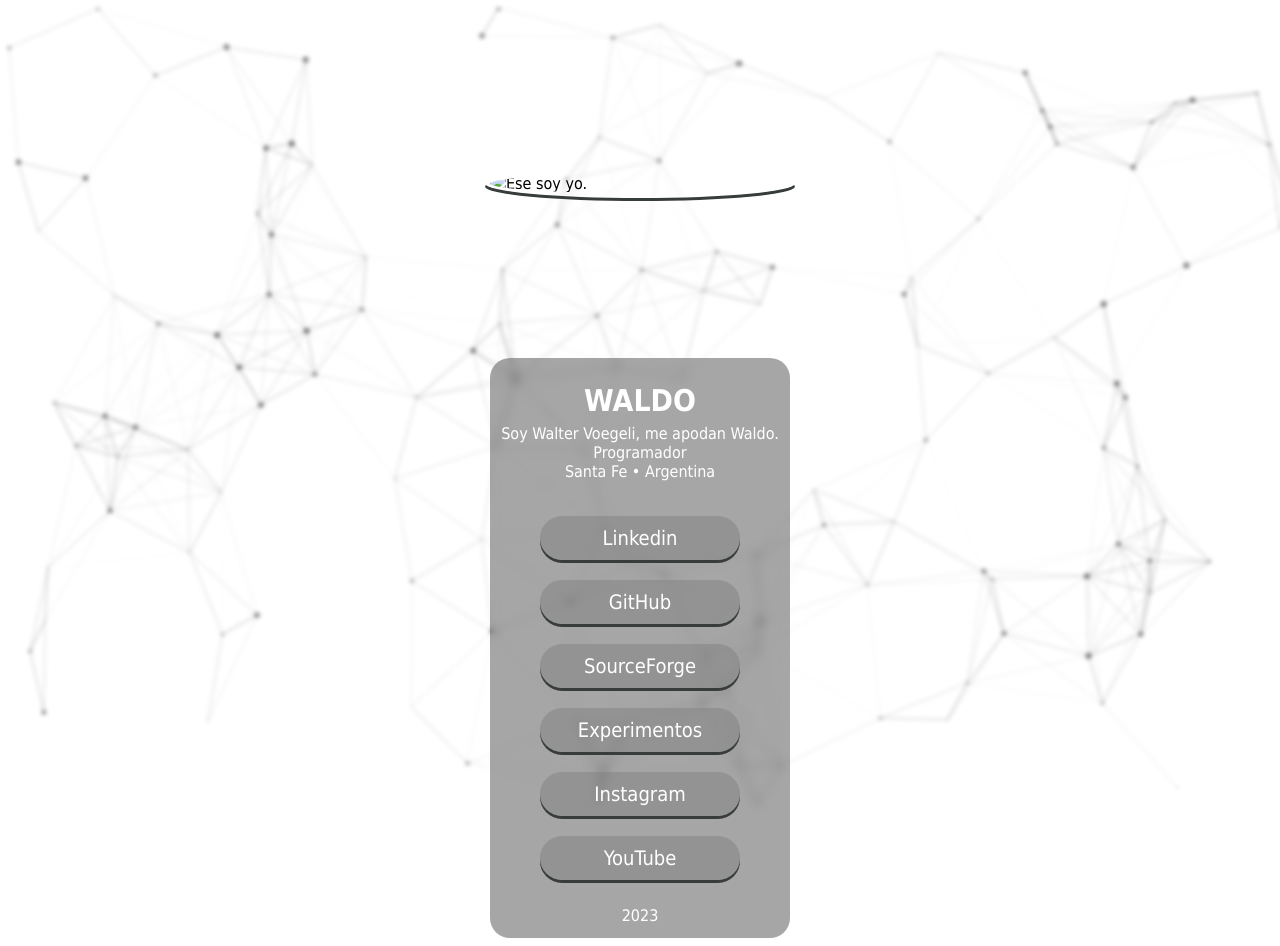
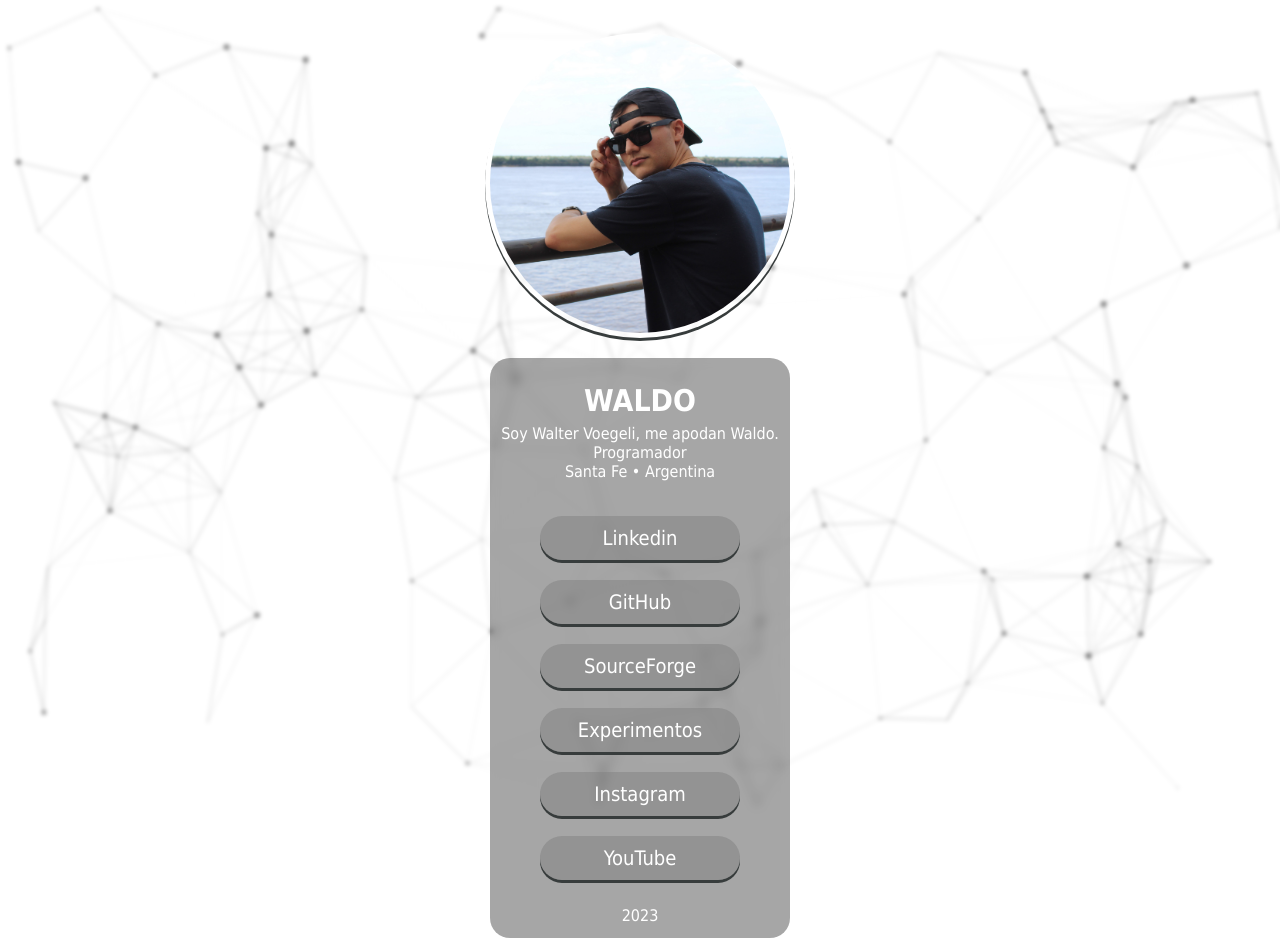
Before and after one commit to CodigoWaldo/CodigoWaldo.github.io, a plain HTML site: page index.html in a window 1280 px wide. Drawn offline with Linux system fonts and the light colour scheme.

Commit message:
Update index.html

```diff
--- a/index.html
+++ b/index.html
@@ -16,7 +16,7 @@
     <div id="particles-js"></div>
 
     <div class="contenedor1">
-        <img src="Source/photo.jpg" title="Ese soy yo.">
+        <img src="Source/waldo.jpg" title="Ese soy yo.">
     </div>
 
     <div class="contenedor2">
```
